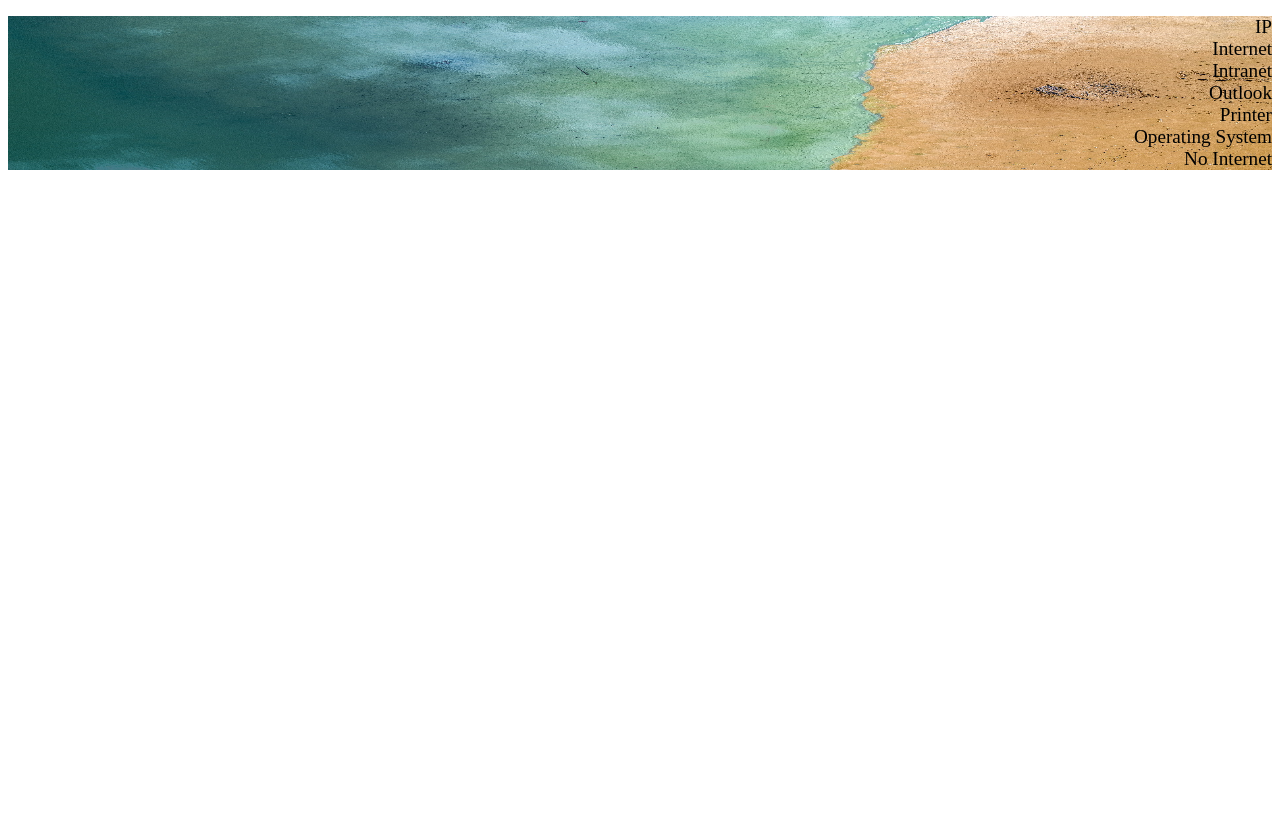
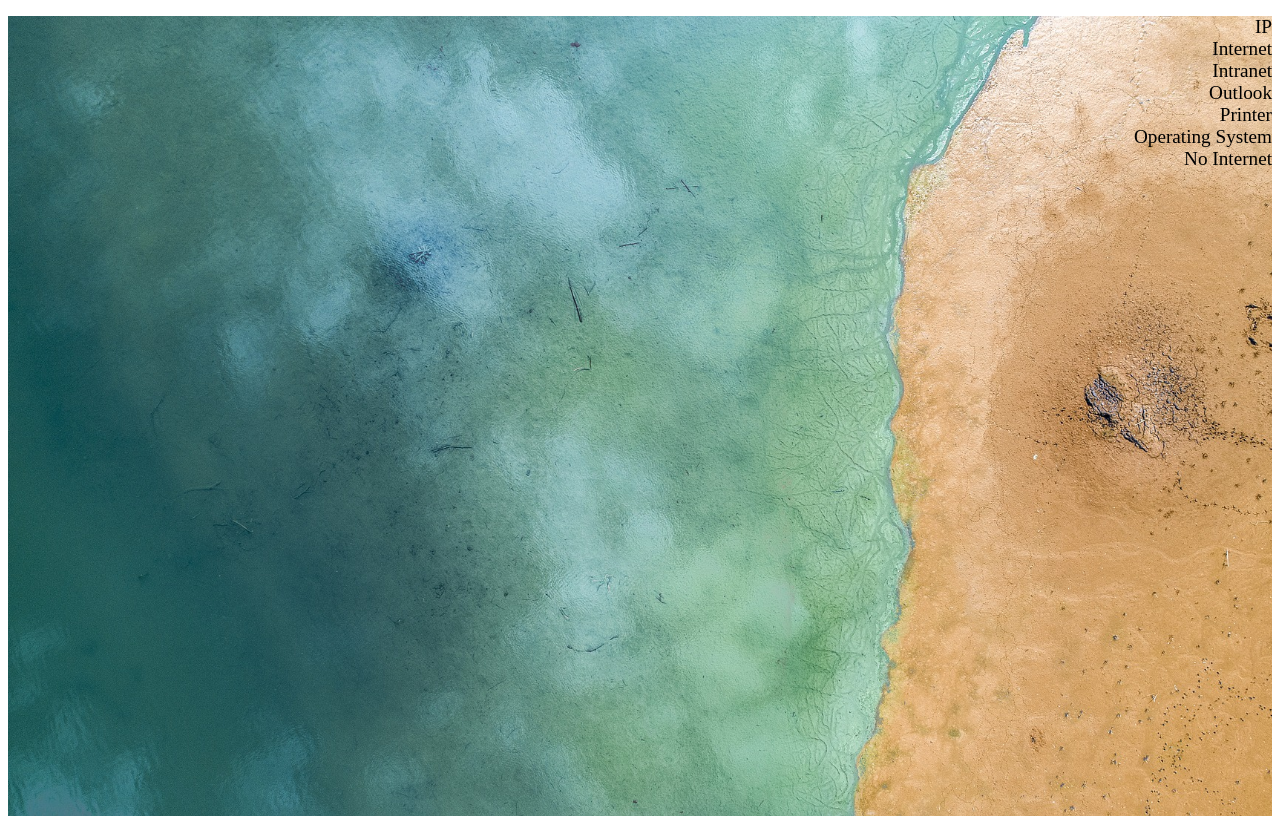
Before and after one commit to Sunnee1/w3schools_css, a plain HTML site: page index.html in a window 1280 px wide. Shown: the part 121-937 px from the top of the page. Before the commit the page ends 808 px from the top, so only its background shows below. Drawn offline with Linux system fonts and the light colour scheme.

Commit message:
backgroundimage shows in full

```diff
--- a/mystyle.css
+++ b/mystyle.css
@@ -15,8 +15,10 @@ header {
 }
 div {
 	background-image:url("resources/sea.jpg");
+	height:100%;
 	background-repeat:no-repeat;
-	background-size:100% 100%;
+	background-position:center;
+	background-size:cover;
 }
 #menu {
 	font-family:comic sans;
```
